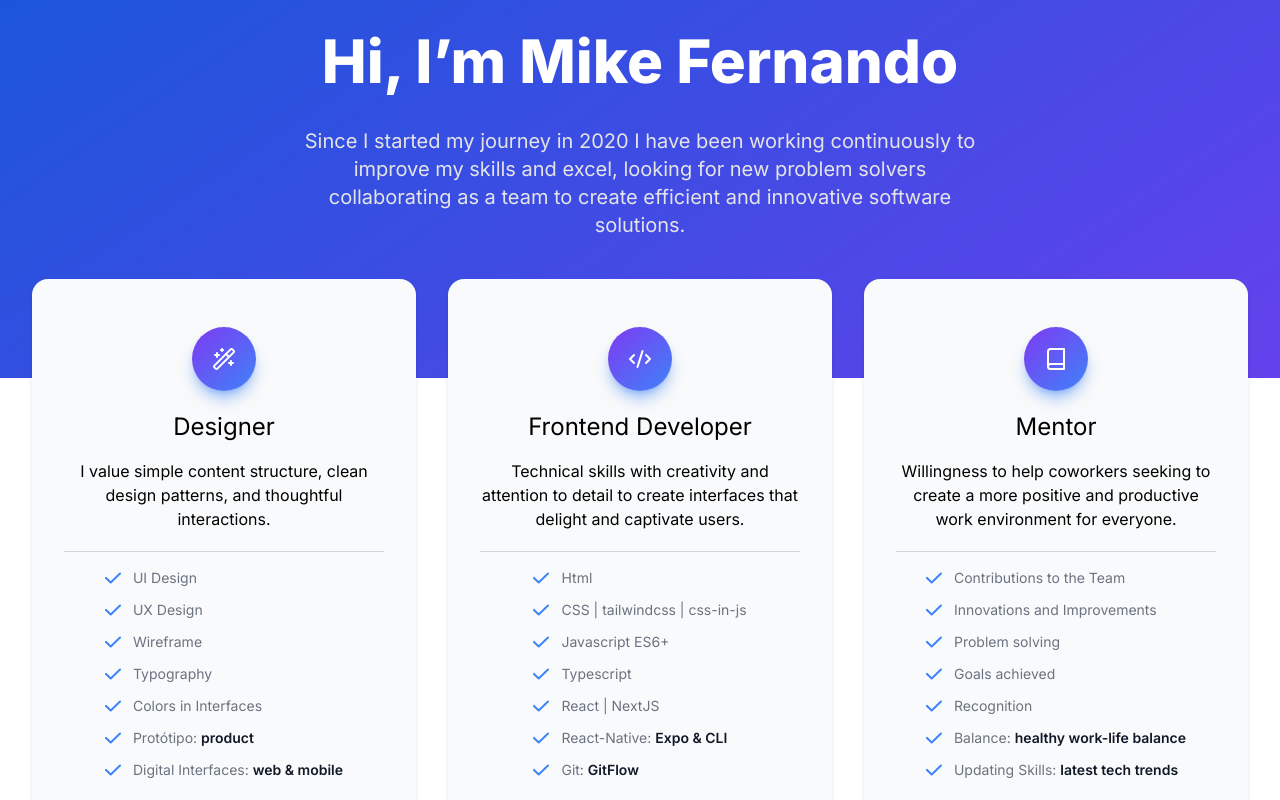
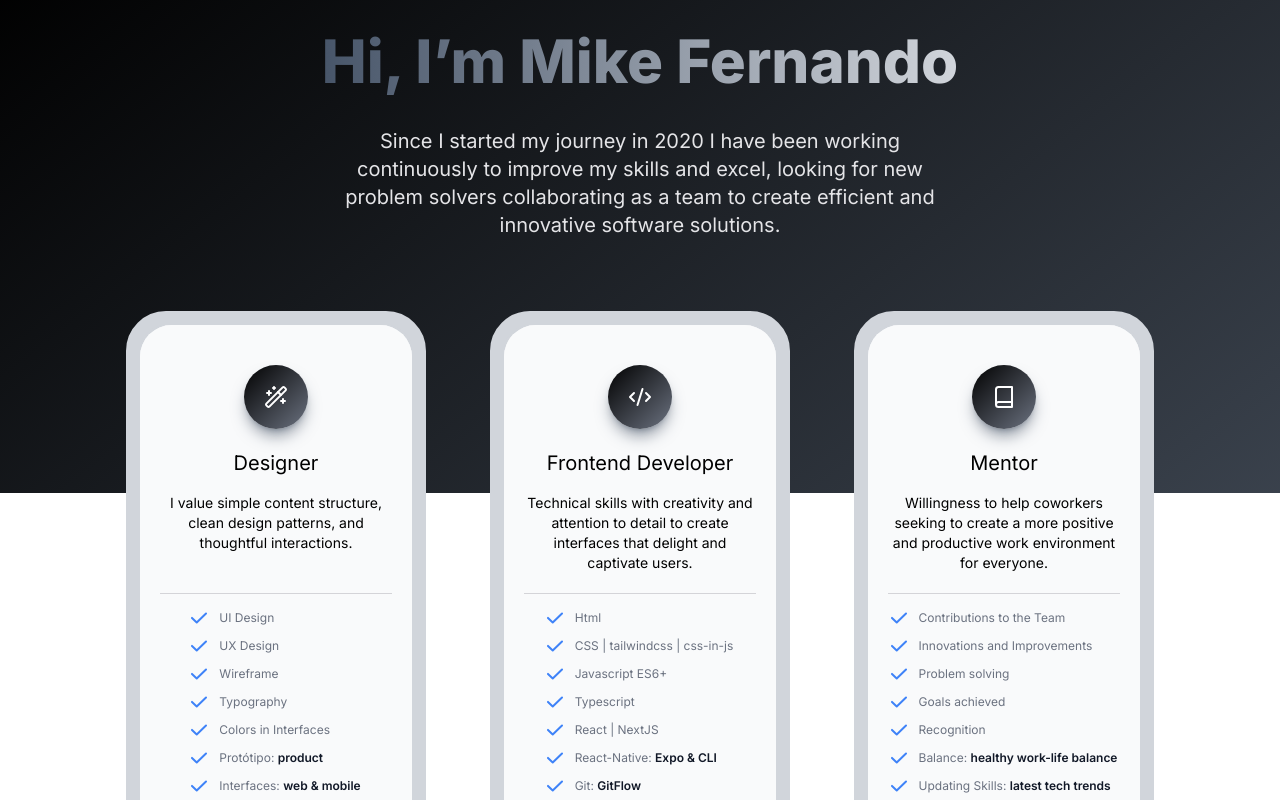
Before and after one commit to MikeFernando/devmaikera, a Next.js app: page / in a window 1280 px wide. Shown: the part 1860-2660 px from the top of the page. Built offline with nearby package versions, Linux system fonts and the light colour scheme.

Commit message:
styled cards skills

```diff
--- a/src/components/Skills/index.tsx
+++ b/src/components/Skills/index.tsx
@@ -1,3 +1,5 @@
+'use client'
+
 import React from 'react'
 import { Wand2, Code2, Book } from 'lucide-react'
 
@@ -5,32 +7,38 @@ import { IconCheck } from './IconCheck'
 
 export const Skills = () => {
   return (
-    <div className="bg-gradient-to-br from-blue-700 to-purple-600 shadow-skills ">
-      <section className="mx-auto flex min-h-screen max-w-7xl flex-col items-center justify-center pt-16">
+    <div className="bg-gradient-to-br from-black to-gray-600 pb-10 lg:pb-0 lg:shadow-skills ">
+      <section className="mx-auto flex min-h-screen max-w-7xl flex-col items-center pt-16">
         <h1 className="mb-4 text-3xl font-extrabold text-gray-900 dark:text-white md:text-5xl lg:text-6xl">
-          <span className="text-white">Hi, I’m Mike Fernando</span>{' '}
+          <span className="bg-gradient-to-r from-slate-600 to-gray-300 bg-clip-text text-transparent">
+            Hi, I’m Mike Fernando
+          </span>{' '}
         </h1>
-        <p className="mx-auto mb-10 mt-5 max-w-2xl text-center text-xl font-normal text-zinc-200">
+        <p className="mx-auto mb-10 mt-5 max-w-2xl px-5 text-center text-base font-normal text-zinc-200 lg:text-xl">
           Since I started my journey in 2020 I have been working continuously to
           improve my skills and excel, looking for new problem solvers
           collaborating as a team to create efficient and innovative software
           solutions.
         </p>
 
-        <ul className="text group mx-auto flex gap-8">
-          <li className="flex w-96 flex-col items-center justify-center rounded-2xl bg-gray-50 px-8 py-12 shadow-md duration-500 hover:!scale-100 group-hover:scale-[0.95]">
+        <div className="my-8 flex flex-wrap gap-16">
+          {/* DEVICE 1 */}
+          <div className="relative mx-auto h-[600px] w-[300px] rounded-[2.5rem] border-[14px] border-gray-300 bg-gray-300 dark:border-gray-800 dark:bg-gray-800">
+            <div className="h-[572px] w-[272px] overflow-hidden rounded-[2rem] bg-gray-50 dark:bg-gray-800">
+              <ul className="text group flex flex-wrap gap-8 lg:mx-auto lg:flex-row lg:gap-8">
+                <li className="flex w-96 flex-col items-center justify-center rounded-2xl bg-gray-50 px-5 py-10">
                   <div className="flex flex-col items-center justify-center border-b-[1px] border-zinc-300">
-              <div className="mb-5 flex h-16 w-16 items-center justify-center rounded-full bg-gradient-to-br from-purple-600 to-blue-500 shadow-lg shadow-blue-500/50 group-hover:bg-gradient-to-br">
+                    <div className="mb-5 flex h-16 w-16 items-center justify-center rounded-full bg-gradient-to-br from-black to-gray-500 shadow-lg shadow-slate-700/50 group-hover:bg-gradient-to-br">
                       <Wand2 className="text-white" />
                     </div>
-              <h3 className="mb-4 text-2xl">Designer</h3>
-              <p className="pb-5 text-center">
-                I value simple content structure, clean design patterns, and
-                thoughtful interactions.
+                    <h3 className="mb-4 text-xl">Designer</h3>
+                    <p className="min-h-[100px] pb-5 text-center text-sm">
+                      I value simple content structure, clean design patterns,
+                      and thoughtful interactions.
                     </p>
                   </div>
 
-            <ul className="mt-4 max-w-md list-inside space-y-3 text-sm text-gray-500 dark:text-gray-400">
+                  <ul className="mt-4 max-w-md list-inside space-y-3 text-xs text-gray-500 dark:text-gray-400">
                     <li className="flex items-center space-x-3">
                       <IconCheck className="h-4 w-4 text-blue-500" />
                       <span>UI Design</span>
@@ -69,7 +77,7 @@ export const Skills = () => {
                     <li className="flex items-center space-x-3">
                       <IconCheck className="h-4 w-4 text-blue-500" />
                       <span>
-                  Digital Interfaces:{' '}
+                        Interfaces:{' '}
                         <span className="font-semibold text-gray-900 dark:text-white">
                           web & mobile
                         </span>
@@ -77,20 +85,27 @@ export const Skills = () => {
                     </li>
                   </ul>
                 </li>
+              </ul>
+            </div>
+          </div>
 
-          <li className="flex w-96 flex-col items-center justify-center rounded-2xl bg-gray-50 px-8 py-12 shadow-md duration-500 hover:!scale-100 group-hover:scale-[0.95]">
+          {/* DEVICE 2 */}
+          <div className="relative mx-auto h-[600px] w-[300px] rounded-[2.5rem] border-[14px] border-gray-300 bg-gray-300 dark:border-gray-800 dark:bg-gray-800">
+            <div className="h-[572px] w-[272px] overflow-hidden rounded-[2rem] bg-gray-50 dark:bg-gray-800">
+              <ul className="group flex flex-wrap gap-8 lg:mx-auto lg:flex-row lg:gap-8">
+                <li className="flex w-96 flex-col items-center justify-center bg-gray-50 px-5 py-10">
                   <div className="flex flex-col items-center justify-center border-b-[1px] border-zinc-300">
-              <div className="mb-5 flex h-16 w-16 items-center justify-center rounded-full bg-gradient-to-br from-purple-600 to-blue-500 shadow-lg shadow-blue-500/50 group-hover:bg-gradient-to-br">
+                    <div className="mb-5 flex h-16 w-16 items-center justify-center rounded-full bg-gradient-to-br from-black to-gray-500 shadow-lg shadow-slate-700/50 group-hover:bg-gradient-to-br">
                       <Code2 className="text-white" />
                     </div>
-              <h3 className="mb-4 text-2xl">Frontend Developer</h3>
-              <p className="pb-5 text-center">
-                Technical skills with creativity and attention to detail to
-                create interfaces that delight and captivate users.
+                    <h3 className="mb-4 text-xl">Frontend Developer</h3>
+                    <p className="min-h-[100px] pb-5 text-center text-sm">
+                      Technical skills with creativity and attention to detail
+                      to create interfaces that delight and captivate users.
                     </p>
                   </div>
 
-            <ul className="mt-4 max-w-md list-inside space-y-3 text-sm text-gray-500 dark:text-gray-400">
+                  <ul className="mt-4 max-w-md list-inside space-y-3 text-xs text-gray-500 dark:text-gray-400">
                     <li className="flex items-center space-x-3">
                       <IconCheck className="h-4 w-4 text-blue-500" />
                       <span>Html</span>
@@ -137,20 +152,27 @@ export const Skills = () => {
                     </li>
                   </ul>
                 </li>
+              </ul>
+            </div>
+          </div>
 
-          <li className="flex w-96 flex-col items-center justify-center rounded-2xl bg-gray-50 px-8 py-12 shadow-md duration-500 hover:!scale-100 group-hover:scale-[0.95]">
+          {/* DEVICE 3 */}
+          <div className="relative mx-auto h-[600px] w-[300px] rounded-[2.5rem] border-[14px] border-gray-300 bg-gray-300 dark:border-gray-800 dark:bg-gray-800">
+            <div className="h-[572px] w-[272px] overflow-hidden rounded-[2rem] bg-gray-50 dark:bg-gray-800">
+              <ul className="group flex flex-wrap gap-8 lg:mx-auto lg:flex-row lg:gap-8">
+                <li className="flex w-96 flex-col items-center justify-center rounded-2xl bg-gray-50 px-5 py-10">
                   <div className="flex flex-col items-center justify-center border-b-[1px] border-zinc-300">
-              <div className="mb-5 flex h-16 w-16 items-center justify-center rounded-full bg-gradient-to-br from-purple-600 to-blue-500 shadow-lg shadow-blue-500/50 group-hover:bg-gradient-to-br">
+                    <div className="mb-5 flex h-16 w-16 items-center justify-center rounded-full bg-gradient-to-br from-black to-gray-500 shadow-lg shadow-slate-700/50 group-hover:bg-gradient-to-br">
                       <Book className="text-white" />
                     </div>
-              <h3 className="mb-4 text-2xl">Mentor</h3>
-              <p className="pb-5 text-center">
-                Willingness to help coworkers seeking to create a more positive
-                and productive work environment for everyone.
+                    <h3 className="mb-4 text-xl">Mentor</h3>
+                    <p className="min-h-[100px] pb-5 text-center text-sm">
+                      Willingness to help coworkers seeking to create a more
+                      positive and productive work environment for everyone.
                     </p>
                   </div>
 
-            <ul className="mt-4 max-w-md list-inside space-y-3 text-sm text-gray-500 dark:text-gray-400">
+                  <ul className="mt-4 max-w-md list-inside space-y-3 text-xs text-gray-500 dark:text-gray-400">
                     <li className="flex items-center space-x-3">
                       <IconCheck className="h-4 w-4 text-blue-500" />
                       <span>Contributions to the Team</span>
@@ -198,6 +220,9 @@ export const Skills = () => {
                   </ul>
                 </li>
               </ul>
+            </div>
+          </div>
+        </div>
       </section>
     </div>
   )
```
Also changed, not shown: src/components/Testimonials/index.tsx (+16 -16 lines). Lines whose indentation alone changed are shown as unchanged.
